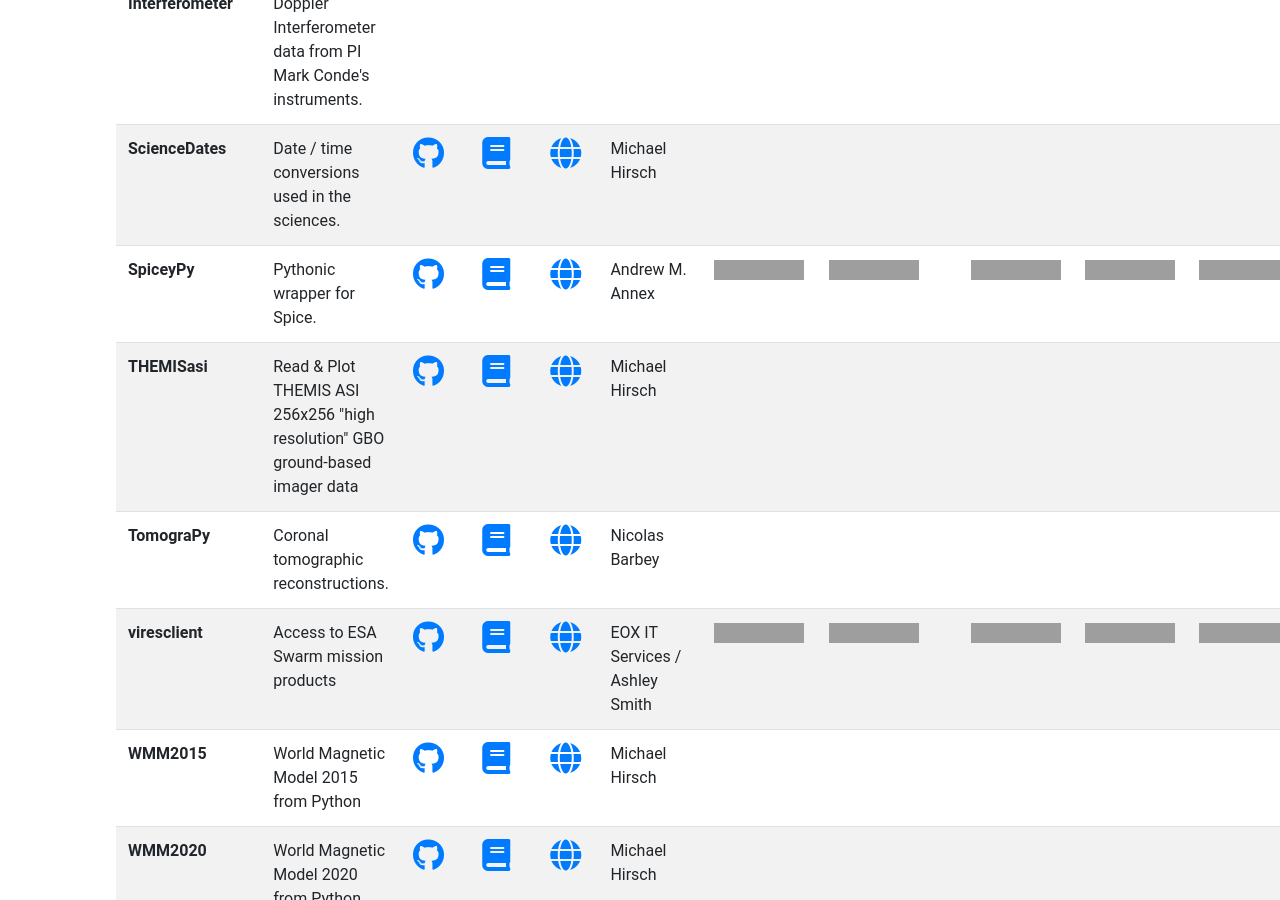
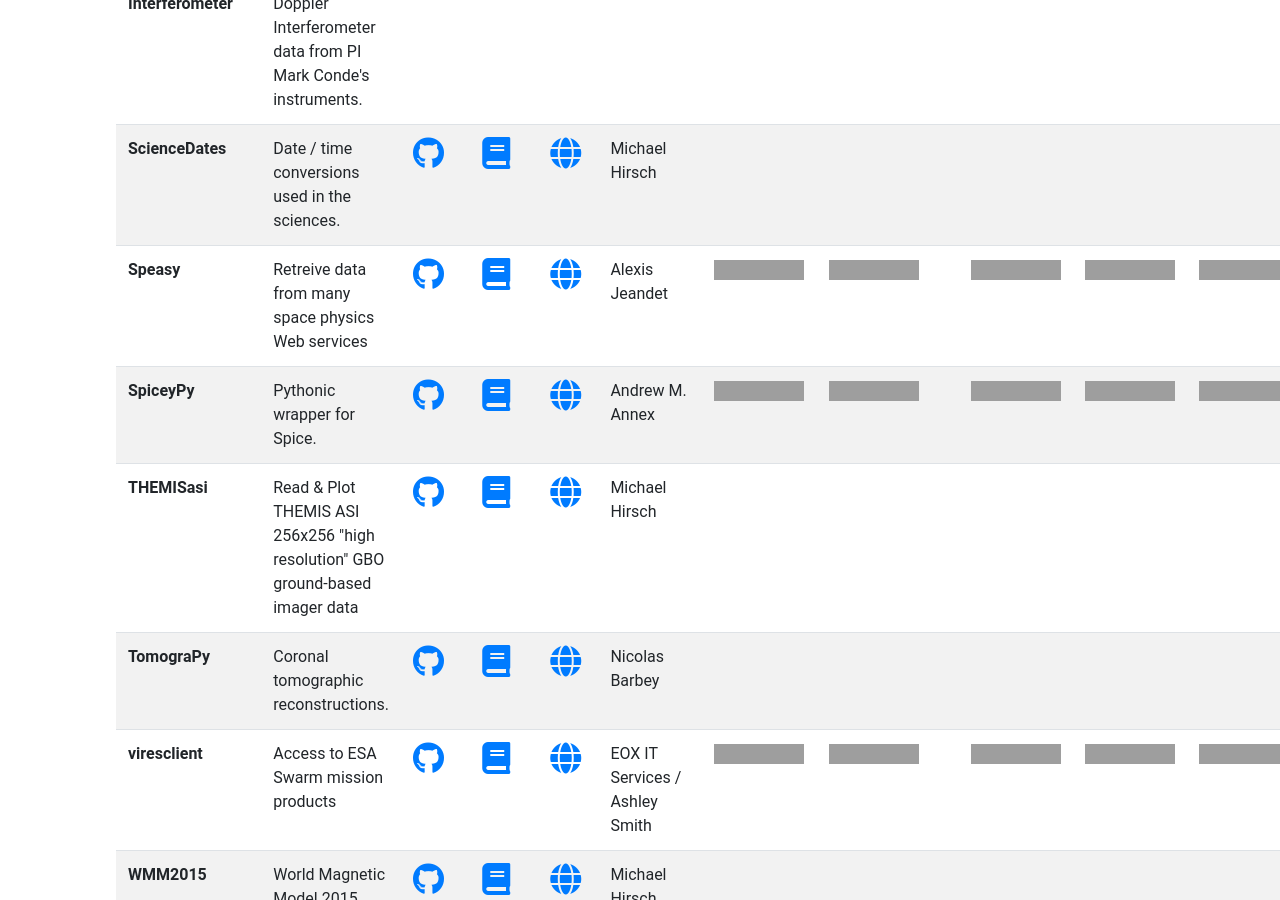
Before and after one commit to heliophysicsPy/heliophysicsPy.github.io, a Jekyll site: the page built from _pages/projects.html, in a window 1280 px wide and 900 px high, scrolled down 9642 px. Built offline with Jekyll 4.4.1, drawn with Linux system fonts in a browser that asks for light colours; nearby versions of some CDN libraries; grey boxes are pictures that could not be loaded.

Commit message:
Add Speasy to projects list

```diff
--- a/_data/projects.yml
+++ b/_data/projects.yml
@@ -250,6 +250,19 @@
   contact: Michael Hirsch
   keywords: ["solar","magnetosphere","ionosphere_thermosphere_mesosphere","specific"]
 
+- name: Speasy
+  code: https://github.com/SciQLop/speasy
+  description: "Retreive data from many space physics Web services"
+  docs: https://speasy.readthedocs.io/en/stable/
+  contact: Alexis Jeandet
+  keyworrds: ["heliophysics", "space physics", "magnetospheric physics", "data_retrieval", "web_service", "remote", "data"]
+  community: ["https://img.shields.io/badge/Partially%20met-orange.svg", "Partially met"]
+  documentation: ["https://img.shields.io/badge/Good-brightgreen.svg", "Good"]
+  testing: ["https://img.shields.io/badge/Good-brightgreen.svg", "Good"]
+  software_maturity: ["https://img.shields.io/badge/Good-brightgreen.svg", "Good"]
+  python3: ["https://img.shields.io/badge/Good-brightgreen.svg", "Good"]
+  license: ["https://img.shields.io/badge/Good-brightgreen.svg", "Good"]
+
 - name: THEMISasi
   code: https://github.com/space-physics/themisasi
   description: Read & Plot THEMIS ASI 256x256 "high resolution" GBO ground-based imager data
```
